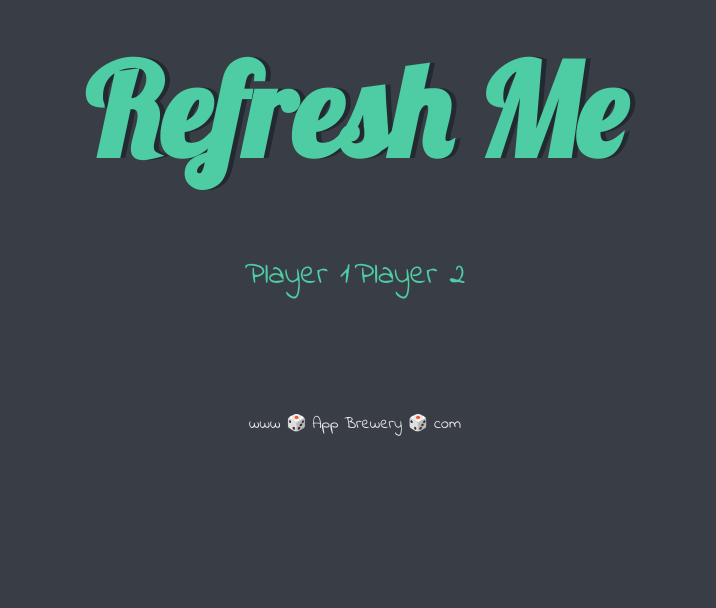
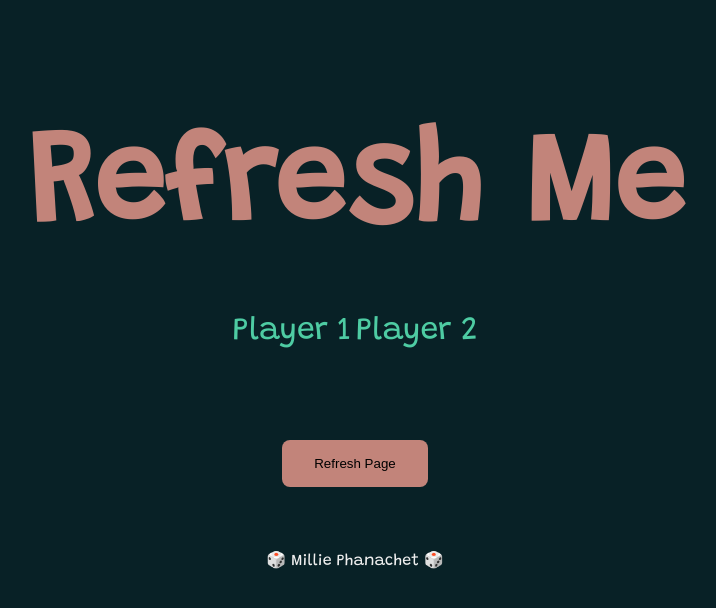
Before and after one commit to milliephan/dice-game, a plain HTML site: page dicee.html in a window 1280 px wide. Shown: the whole page, without its empty margins (285-1001 px from the left). Drawn offline with Linux system fonts and the light colour scheme.

Commit message:
changing some styles

```diff
--- a/dicee.html
+++ b/dicee.html
@@ -4,7 +4,9 @@
     <meta charset="utf-8">
     <title>Dicee</title>
     <link rel="stylesheet" href="styles.css">
-    <link href="https://fonts.googleapis.com/css?family=Indie+Flower|Lobster" rel="stylesheet">
+    <link rel="preconnect" href="https://fonts.googleapis.com">
+    <link rel="preconnect" href="https://fonts.gstatic.com" crossorigin>
+    <link href="https://fonts.googleapis.com/css2?family=Grandstander&display=swap" rel="stylesheet">
 
   </head>
   <body>
@@ -22,6 +24,10 @@
         <img class="img2" src="">
       </div>
 
+      <div class="for-button">
+        <button type="button" onclick="refreshPage()"> Refresh Page </button>
+      </div>
+
     </div>
 
     <script src="index.js" charset="utf-8"></script>
@@ -29,6 +35,6 @@
   </body>
 
   <footer>
-    www 🎲 App Brewery 🎲 com
+     🎲 Millie Phanachet 🎲
   </footer>
 </html>
--- a/index.js
+++ b/index.js
@@ -1,3 +1,7 @@
+function refreshPage() {
+    window.location.reload();
+}
+
 function rollDie() {
     var randomNumber = Math.floor(Math.random()*6) + 1;
     var randomNumber2 = Math.floor(Math.random()*6) + 1;
--- a/styles.css
+++ b/styles.css
@@ -1,7 +1,9 @@
 .container {
   width: 70%;
   margin: auto;
+  margin-top: 10%;
   text-align: center;
+  font-family: 'Grandstander', cursive;
 }
 
 .dice {
@@ -11,31 +13,48 @@
 }
 
 body {
-  background-color: #393E46;
+  background-color: #082126;
 }
 
 h1 {
   margin: 30px;
-  font-family: 'Lobster', cursive;
-  text-shadow: 5px 0 #232931;
+  text-shadow: 5px 0 051417;
   font-size: 8rem;
-  color: #4ECCA3;
+  color: #C2847A;
 }
 
 p {
   font-size: 2rem;
   color: #4ECCA3;
-  font-family: 'Indie Flower', cursive;
+
 }
 
 img {
   width: 80%;
 }
 
+.for-button {
+  margin: 5%;
+}
+
+button {
+  background-color: #C2847A;
+  border: none;
+  border-radius: 0.5rem;
+  padding: 1rem 2rem;
+}
+
+button:hover {
+  background-color: #CA6252;
+}
+
+button:focus {
+  background-color: #B95443;
+}
+
 footer {
   margin-top: 5%;
   color: #EEEEEE;
   text-align: center;
-  font-family: 'Indie Flower', cursive;
-
+  font-family: 'Grandstander', cursive;
 }
```
